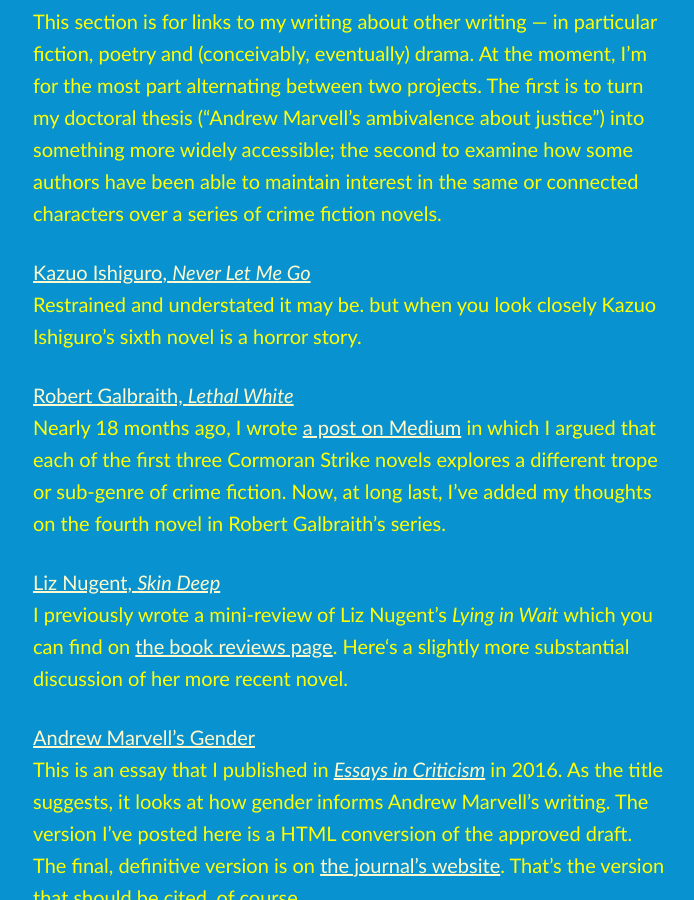
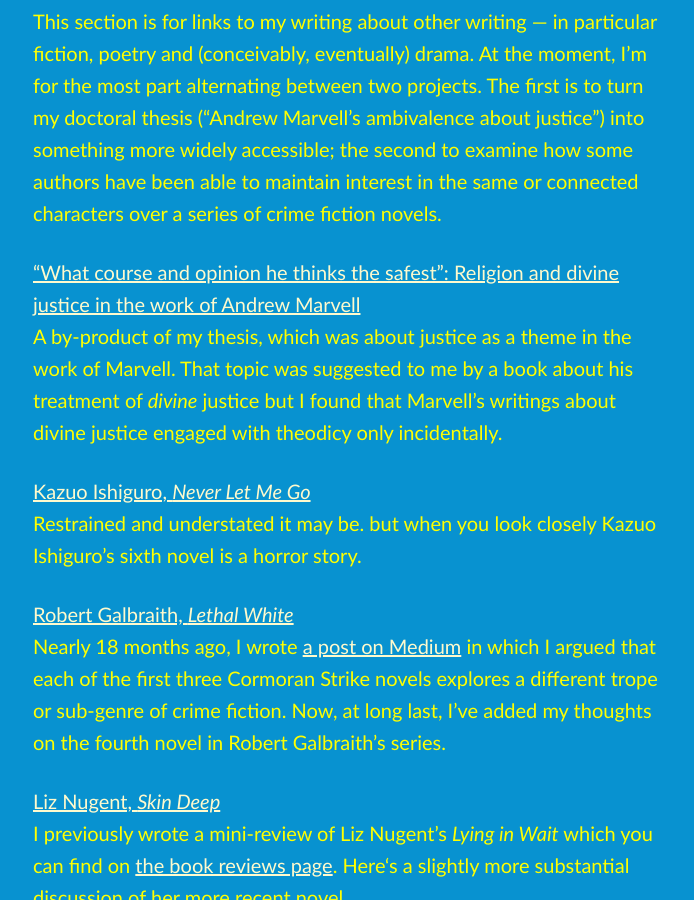
Before and after one commit to artkavanagh/github.io, a Jekyll site: the page index.html, which Jekyll copies as it is, in a window 1280 px wide and 900 px high, scrolled down 3434 px. Shown: the whole window, without its empty margins (291-985 px from the left). Built offline with Jekyll 4.4.1, drawn with Linux system fonts in a browser that asks for light colours.

Commit message:
Update index.html

```diff
--- a/index.html
+++ b/index.html
@@ -71,6 +71,9 @@
 
 <p>This section is for links to my writing about other writing — in particular fiction, poetry and (conceivably, eventually) drama. At the moment, I’m for the most part alternating between two projects. The first is to turn my doctoral thesis (“Andrew Marvell’s ambivalence about justice”) into something more widely accessible; the second to examine how some authors have been able to maintain interest in the same or connected characters over a series of crime fiction novels.</p>
 
+<p><a href="https://www.artkavanagh.ie/religion-theodicy.html">“What course and opinion he thinks the safest”: Religion and divine justice in the work of Andrew Marvell</a><br>
+A by-product of my thesis, which was about justice as a theme in the work of Marvell. That topic was suggested to me by a book about his treatment of <em>divine</em> justice but I found that Marvell’s writings about divine justice engaged with theodicy only incidentally.</p>
+
 <p><a href="https://www.artkavanagh.ie/ishiguro-never-let-me-go.html">Kazuo Ishiguro, <cite>Never Let Me Go</cite></a><br>
 Restrained and understated it may be. but when you look closely Kazuo Ishiguro’s sixth novel is a horror story.</p>
 
```
